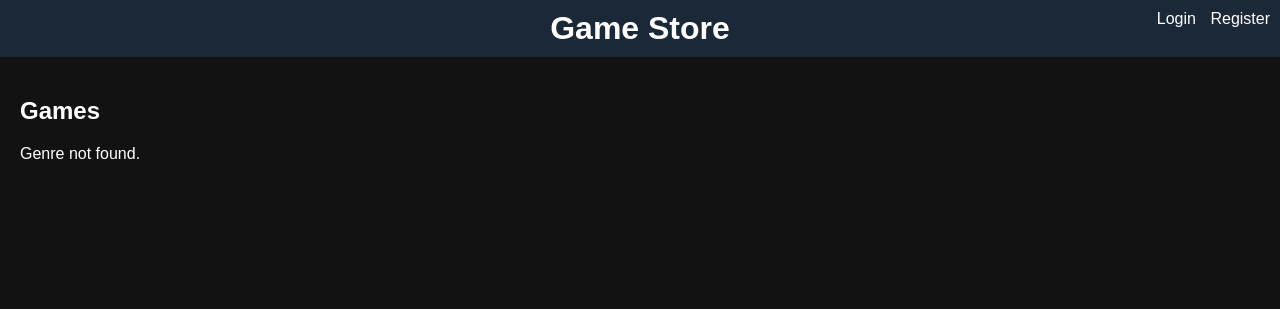
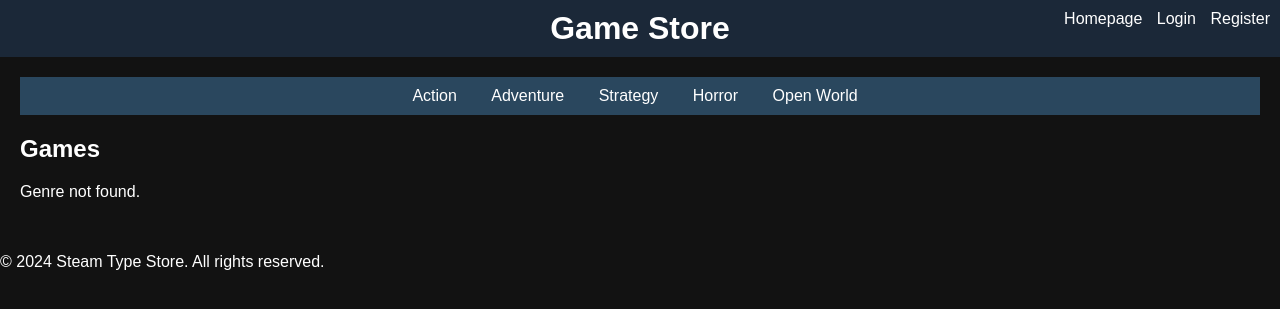
Before and after one commit to Fabian-AMXYZ/CS, a PHP site: page /games.php in a window 1280 px wide. Shown: the top 309 px of the page. Run offline with PHP 8.4, Linux system fonts and the light colour scheme.

Commit message:
Update games.php

```diff
--- a/games.php
+++ b/games.php
@@ -11,9 +11,19 @@
         ["title" => "The Forest", "description" => "A survival horror game set in an open world forest environment.", "image" => "theforest.jpg"],
     ],
     "strategy" => [
-        ["title" => "Game C1", "description" => "Strategy Game 1", "image" => "strategy1.jpg"],
-        ["title" => "Game C2", "description" => "Strategy Game 2", "image" => "strategy2.jpg"],
-        ["title" => "Game C3", "description" => "Strategy Game 3", "image" => "strategy3.jpg"],
+        ["title" => "Persona 3 Reload", "description" => "A modern remaster of the beloved RPG classic with enhanced graphics and gameplay.", "image" => "persona3reload.jpg"],
+        ["title" => "Civilization VI", "description" => "Sid Meier's Civilization VI is a turn-based strategy 4X video game developed by Firaxis Games and published by 2K. The mobile and Nintendo Switch port was published by Aspyr Media.", "image" => "civilization6.jpg"],
+        ["title" => "Hearts of Iron IV", "description" => "A grand strategy war game developed by Paradox Development Studio and published by Paradox Interactive.", "image" => "heartsofiron4.jpg"],
+    ],
+    "horror" => [
+        ["title" => "Resident Evil Village", "description" => "Experience survival horror like never before in the eighth major installment in the Resident Evil franchise.", "image" => "residentevilvillage.jpg"],
+        ["title" => "Outlast", "description" => "A first-person survival horror series in which investigative journalist Miles Upshur explores Mount Massive Asylum.", "image" => "outlast.jpg"],
+        ["title" => "Silent Hill 2", "description" => "James Sunderland searches for his deceased wife in the eerie town of Silent Hill.", "image" => "silenthill2.jpg"],
+    ],
+    "open world" => [
+        ["title" => "The Witcher 3: Wild Hunt", "description" => "An open world RPG where you play as Geralt of Rivia, a monster hunter for hire.", "image" => "witcher3.jpg"],
+        ["title" => "Assassin's Creed Odyssey", "description" => "An action RPG set in ancient Greece, where you become a legendary Spartan hero.", "image" => "acodyssey.jpg"],
+        ["title" => "Horizon Zero Dawn", "description" => "A post-apocalyptic open world game where you hunt robotic creatures.", "image" => "horizonzerodawn.jpg"],
     ],
 ];
 
@@ -32,11 +42,21 @@
     <header>
         <h1>Game Store</h1>
         <div class="auth-links">
+            <a href="index.html">Homepage</a>
             <a href="login.html">Login</a>
             <a href="register.html">Register</a>
         </div>
     </header>
     <main>
+        <nav>
+            <ul>
+                <li><a href="games.php?genre=action">Action</a></li>
+                <li><a href="games.php?genre=adventure">Adventure</a></li>
+                <li><a href="games.php?genre=strategy">Strategy</a></li>
+                <li><a href="games.php?genre=horror">Horror</a></li>
+                <li><a href="games.php?genre=open+world">Open World</a></li>
+            </ul>
+        </nav>
         <section id="genres">
             <h2><?= ucfirst(htmlspecialchars($genre)) ?> Games</h2>
             <?php if (array_key_exists($genre, $games)): ?>
@@ -54,5 +74,8 @@
             <?php endif; ?>
         </section>
     </main>
+    <footer>
+        <p>&copy; 2024 Steam Type Store. All rights reserved.</p>
+    </footer>
 </body>
 </html>
```
